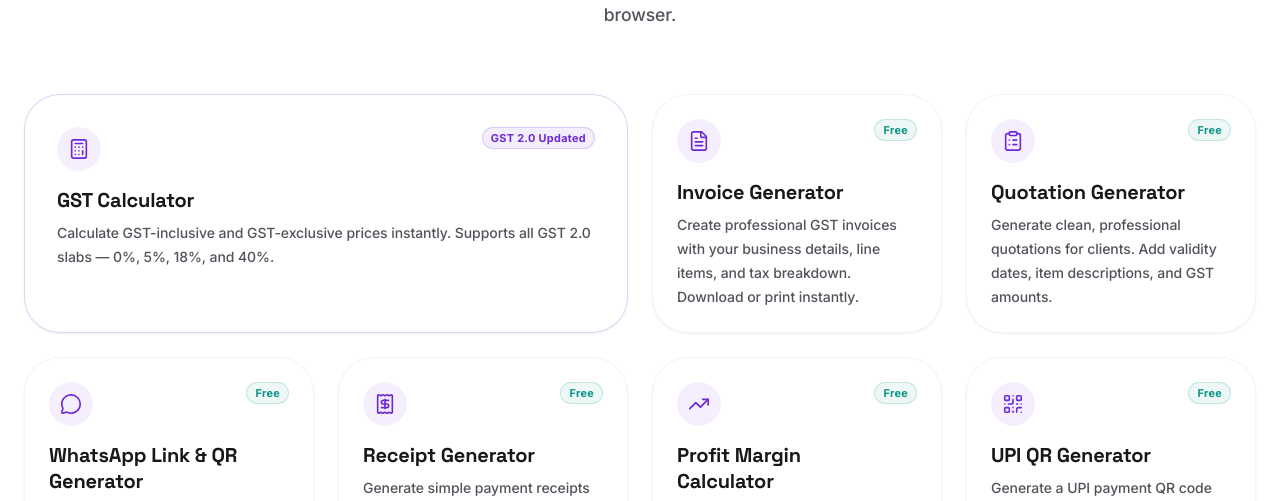
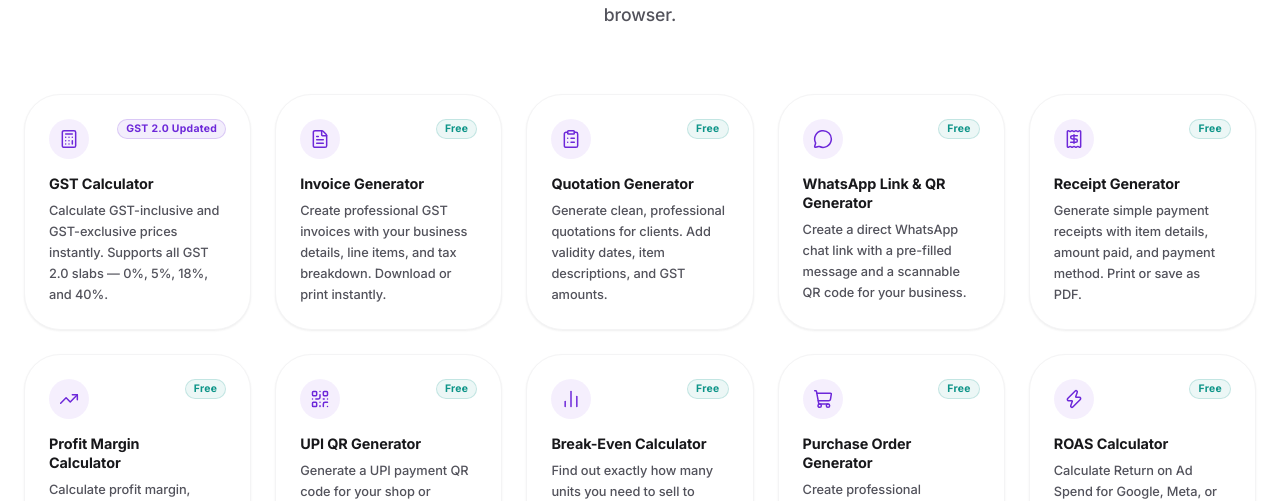
Before and after one commit to Aslisite/Aslisite, a React (Vite) app: page /tools in a window 1280 px wide. Shown: the part 322-823 px from the top of the page. Built offline with nearby package versions, Linux system fonts and the light colour scheme; no server answers.

Commit message:
Fix: ToolsHub — uniform 5-column grid, remove featured card, consistent card sizing

```diff
--- a/src/pages/tools/ToolsHub.jsx
+++ b/src/pages/tools/ToolsHub.jsx
@@ -29,7 +29,6 @@ const tools = [
       'Calculate GST-inclusive and GST-exclusive prices instantly. Supports all GST 2.0 slabs — 0%, 5%, 18%, and 40%.',
     badge: 'GST 2.0 Updated',
     badgeColor: colors.accent.primary,
-    featured: true,
   },
   {
     icon: FileText,
@@ -126,7 +125,9 @@ const fadeUp = {
 const ToolCard = ({ tool, index }) => {
   const Icon = tool.icon;
   return (
-    <Grid item xs={12} sm={6} md={tool.featured ? 12 : 6} lg={tool.featured ? 6 : 3}>
+    <Grid item xs={6} sm={4} md={4} lg={12 / 5}
+      sx={{ '&.MuiGrid-item': { maxWidth: { lg: '20%' }, flexBasis: { lg: '20%' } } }}
+    >
       <Box
         component={motion.div}
         custom={index}
@@ -143,9 +144,7 @@ const ToolCard = ({ tool, index }) => {
             textDecoration: 'none',
             display: 'flex',
             flexDirection: 'column',
-            border: tool.featured
-              ? `1.5px solid ${colors.border.accent}`
-              : `1px solid ${colors.border.light}`,
+            border: `1px solid ${colors.border.light}`,
             borderRadius: 3,
             transition: 'all 0.25s ease',
             '&:hover': {
@@ -156,12 +155,12 @@ const ToolCard = ({ tool, index }) => {
             },
           }}
         >
-          <CardContent sx={{ p: { xs: 3, md: tool.featured ? 4 : 3 }, flexGrow: 1 }}>
+          <CardContent sx={{ p: { xs: 2.5, md: 3 }, flexGrow: 1 }}>
             <Stack direction="row" alignItems="flex-start" justifyContent="space-between" mb={2}>
               <Box
                 sx={{
-                  width: 44,
-                  height: 44,
+                  width: 40,
+                  height: 40,
                   borderRadius: 2,
                   display: 'flex',
                   alignItems: 'center',
@@ -171,33 +170,33 @@ const ToolCard = ({ tool, index }) => {
                   flexShrink: 0,
                 }}
               >
-                <Icon size={22} strokeWidth={1.8} />
+                <Icon size={20} strokeWidth={1.8} />
               </Box>
               {tool.badge && (
                 <Chip
                   label={tool.badge}
                   size="small"
                   sx={{
-                    fontSize: '0.68rem',
+                    fontSize: '0.65rem',
                     fontWeight: 700,
                     letterSpacing: '0.03em',
                     backgroundColor: `${tool.badgeColor}14`,
                     color: tool.badgeColor,
                     border: `1px solid ${tool.badgeColor}30`,
                     borderRadius: 1,
-                    height: 22,
+                    height: 20,
                   }}
                 />
               )}
             </Stack>
 
-            <Stack direction="row" alignItems="center" gap={1} mb={1}>
+            <Stack direction="row" alignItems="center" gap={0.5} mb={0.75}>
               <Typography
-                variant="h6"
+                variant="subtitle2"
                 sx={{
                   color: colors.text.primary,
                   fontWeight: 700,
-                  fontSize: tool.featured ? '1.15rem' : '1rem',
+                  fontSize: '0.9rem',
                   lineHeight: 1.3,
                 }}
               >
@@ -205,7 +204,7 @@ const ToolCard = ({ tool, index }) => {
               </Typography>
               <ArrowRight
                 className="tool-arrow"
-                size={16}
+                size={14}
                 style={{
                   color: colors.accent.primary,
                   opacity: 0,
@@ -219,8 +218,8 @@ const ToolCard = ({ tool, index }) => {
               variant="body2"
               sx={{
                 color: colors.text.secondary,
-                lineHeight: 1.7,
-                fontSize: '0.875rem',
+                lineHeight: 1.65,
+                fontSize: '0.8rem',
               }}
             >
               {tool.description}
```
